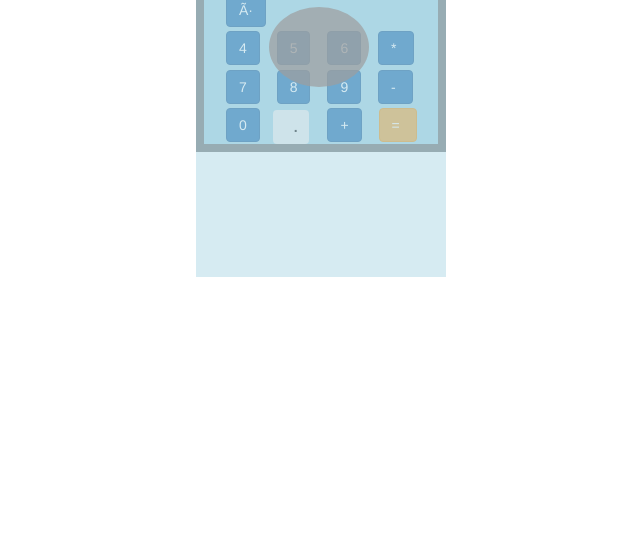
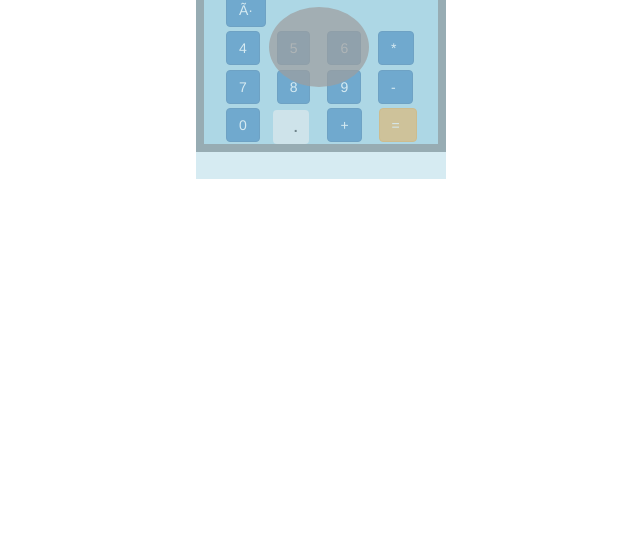
Before and after one commit to wei30/wei30.github.io, a plain HTML site: page Basic_Calculator/index.html in a window 1280 px wide. Shown: the part 268-825 px from the top of the page, without its empty margins (319-959 px from the left). Drawn offline with nearby package versions, Linux system fonts and the light colour scheme; grey boxes are pictures that could not be loaded.

Commit message:
testing the cover of the calculator

```diff
--- a/Basic_Calculator/style.css
+++ b/Basic_Calculator/style.css
@@ -39,7 +39,7 @@ input{
   height: 330px;
   width: 250px;
   position: relative;
-  top: -200px;
+  top: -298px;
   left: -23px;
   background-color: lightblue;
   opacity: .5;
```
